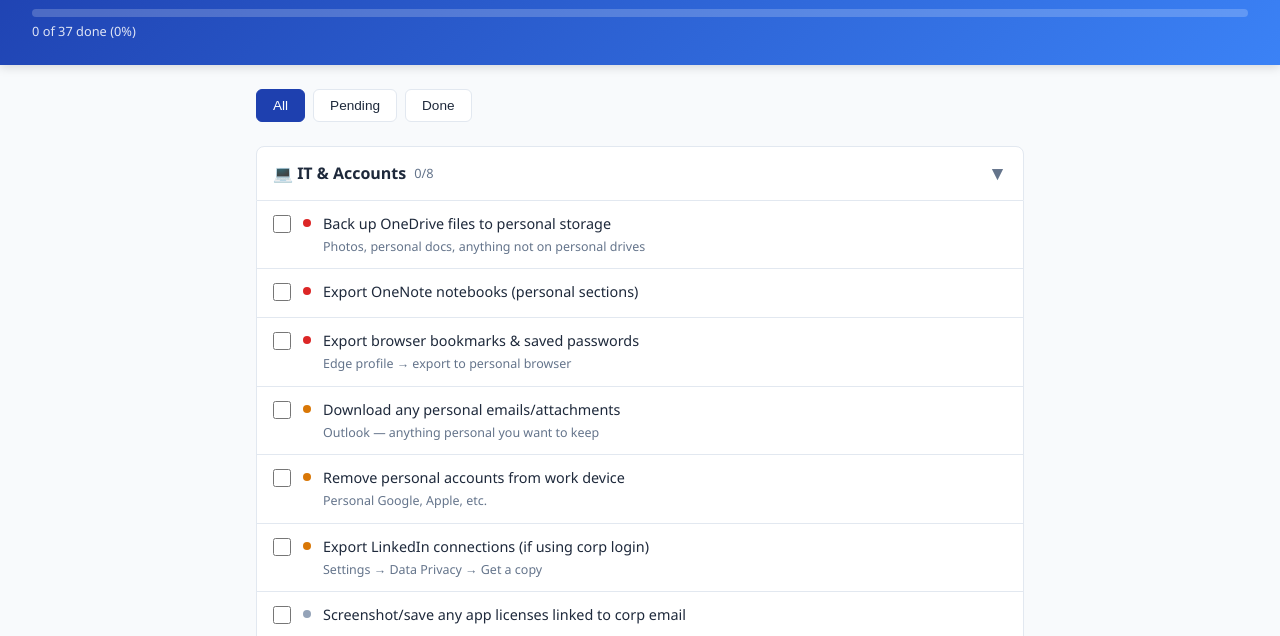
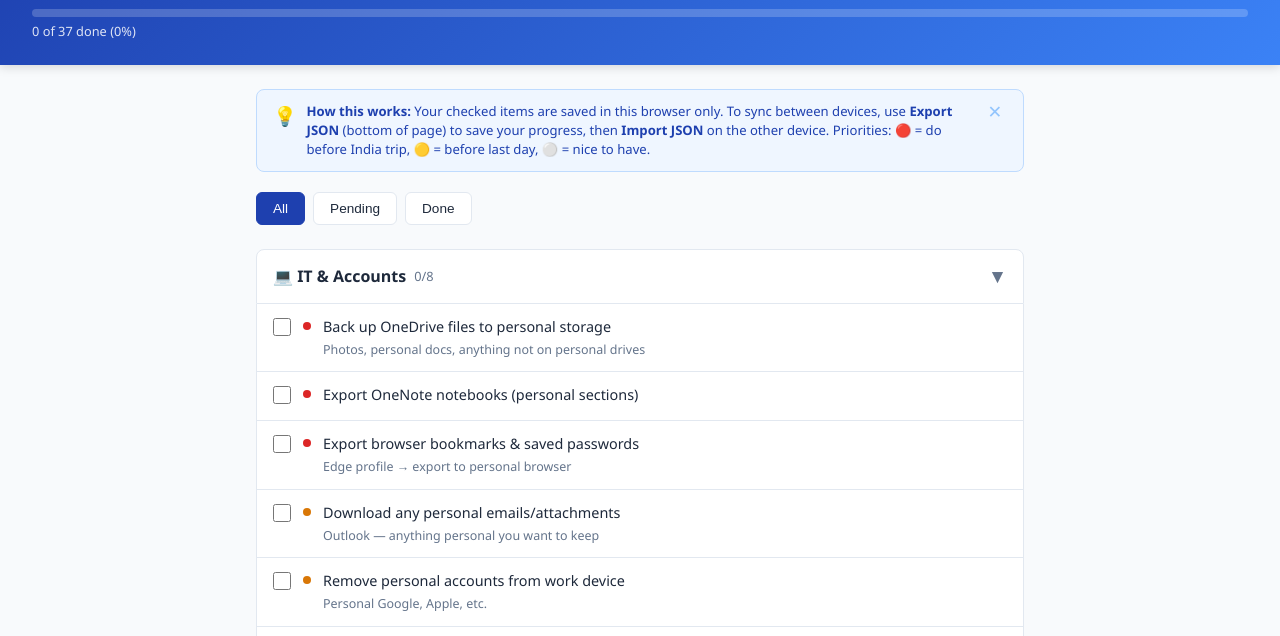
Before and after one commit to sunilmsft/ms-logoff-checklist, a plain HTML site: page index.html in a window 1280 px wide. Shown: the part 85-721 px from the top of the page. Drawn offline with Linux system fonts and the light colour scheme.

Commit message:
Add sync notice banner at top with how-to-use info

```diff
--- a/index.html
+++ b/index.html
@@ -141,6 +141,19 @@ header p { font-size: 0.85rem; opacity: 0.9; margin-top: 0.25rem; }
 .modal-actions button { padding: 0.5rem 1rem; border-radius: 6px; cursor: pointer; font-size: 0.85rem; border: none; }
 .modal-actions .btn-cancel { background: #f1f5f9; color: var(--text); }
 .modal-actions .btn-save { background: var(--primary); color: white; }
+
+.sync-notice {
+  background: #eff6ff; border: 1px solid #bfdbfe; border-radius: 8px;
+  padding: 0.75rem 1rem; margin-bottom: 1.25rem; display: flex; align-items: flex-start; gap: 0.6rem;
+}
+.sync-notice .icon { font-size: 1.2rem; flex-shrink: 0; }
+.sync-notice .text { font-size: 0.82rem; color: #1e40af; line-height: 1.45; }
+.sync-notice .text strong { font-weight: 600; }
+.sync-notice .dismiss {
+  margin-left: auto; background: none; border: none; cursor: pointer;
+  color: #93c5fd; font-size: 1.1rem; padding: 0 0.3rem; flex-shrink: 0;
+}
+.sync-notice .dismiss:hover { color: #1e40af; }
 </style>
 </head>
 <body>
@@ -153,6 +166,13 @@ header p { font-size: 0.85rem; opacity: 0.9; margin-top: 0.25rem; }
 </header>
 
 <div class="container">
+  <div class="sync-notice" id="syncNotice">
+    <span class="icon">💡</span>
+    <div class="text">
+      <strong>How this works:</strong> Your checked items are saved in this browser only. To sync between devices, use <strong>Export JSON</strong> (bottom of page) to save your progress, then <strong>Import JSON</strong> on the other device. Priorities: 🔴 = do before India trip, 🟡 = before last day, ⚪ = nice to have.
+    </div>
+    <button class="dismiss" onclick="dismissNotice()" title="Dismiss">✕</button>
+  </div>
   <div class="controls">
     <button class="active" data-filter="all">All</button>
     <button data-filter="pending">Pending</button>
@@ -445,6 +465,15 @@ document.querySelectorAll('.controls button').forEach(btn => {
   });
 });
 
+// Sync notice dismiss
+function dismissNotice() {
+  document.getElementById('syncNotice').style.display = 'none';
+  localStorage.setItem('ms-logoff-notice-dismissed', '1');
+}
+if (localStorage.getItem('ms-logoff-notice-dismissed')) {
+  document.getElementById('syncNotice').style.display = 'none';
+}
+
 // Initial render
 render();
 </script>
```
